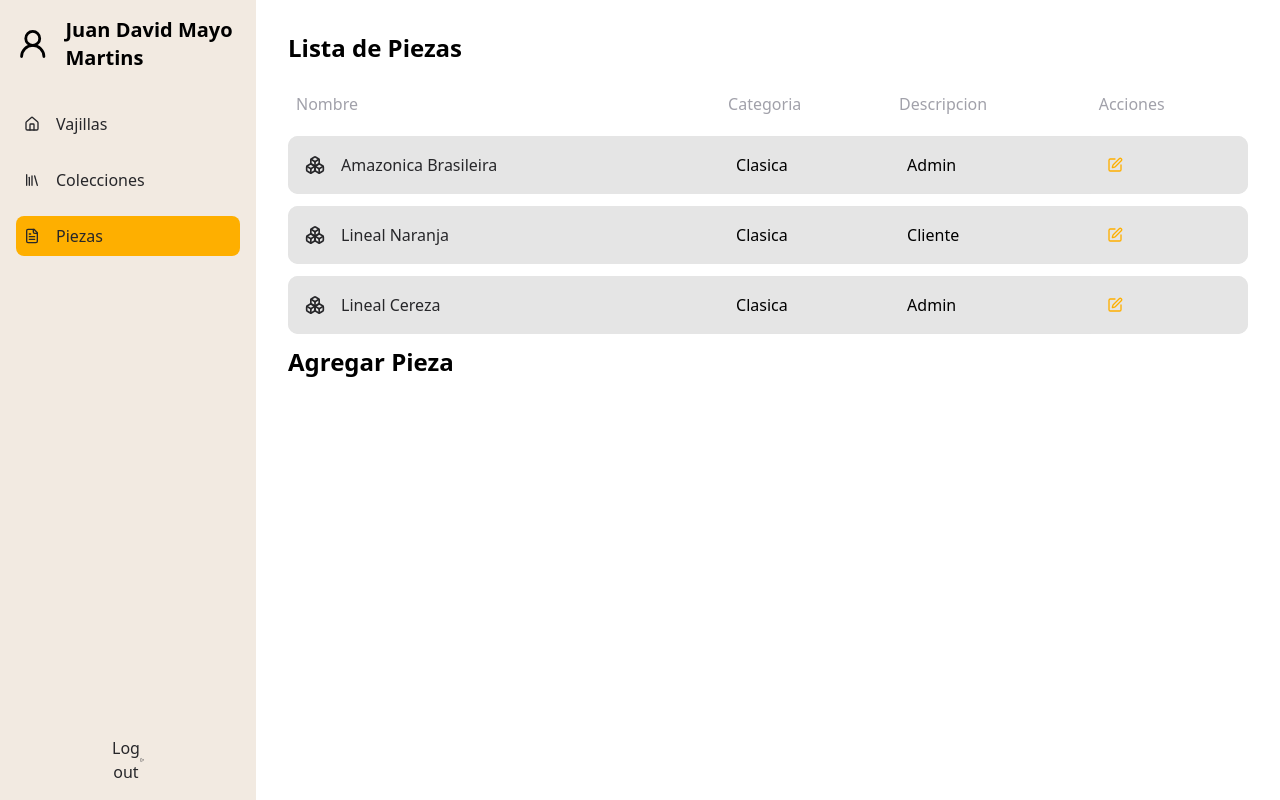
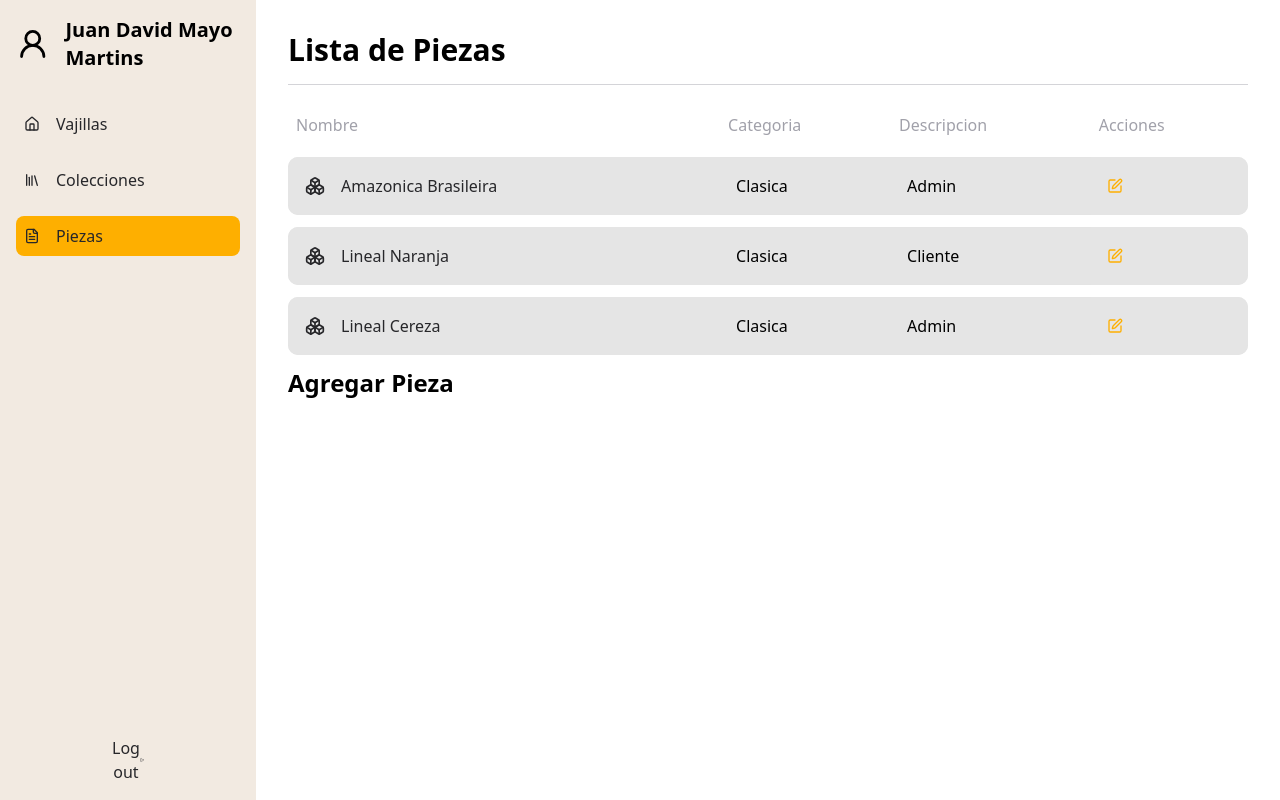
Before and after one commit to MayoJuanDavid/Front_Ceramica_Real, a React (Vite) app: page /piezas in a window 1280 px wide. Built offline with nearby package versions, Linux system fonts and the light colour scheme.

Commit message:
fix: :fire: title incorrectly sizing of font

```diff
--- a/src/pages/piezas.tsx
+++ b/src/pages/piezas.tsx
@@ -57,7 +57,9 @@ export default function Piezas() {
   return (
     <Layout>
       <div className="w-4/5 p-8">
-        <h1 className="text-2xl font-bold mb-4">Lista de Piezas</h1>
+        <h1 className="text-3xl font-bold mb-4 border border-b-zinc-300 border-t-0 border-l-0 border-r-0 pb-4">
+          Lista de Piezas
+        </h1>
         <Table
           data={COLLECCIONES_DATA}
           columns={[
```
